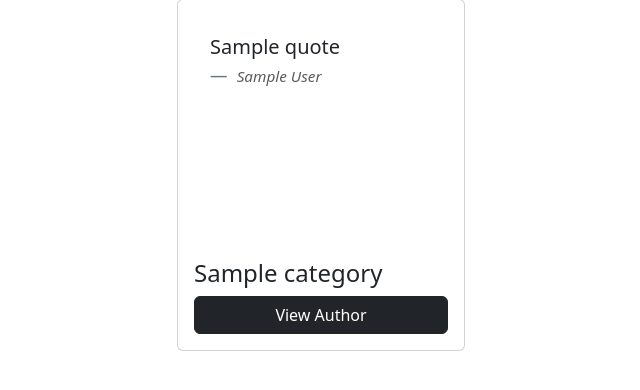
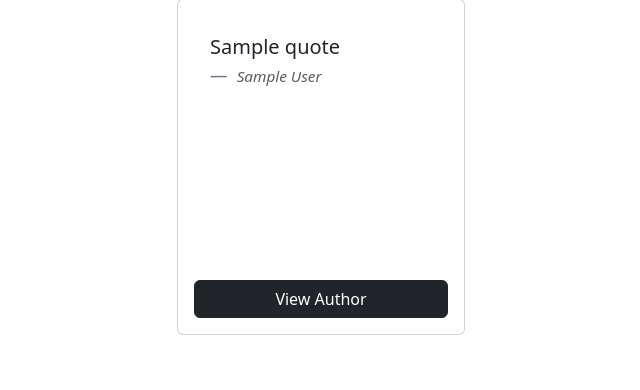
Before and after one commit to nataliepcodes/motivational-quotes-app, a Django app: template quotes_project/notable_quotes/templates/notable_quotes/home.html in a window 1280 px wide. Shown: the part 129-519 px from the top of the page, without its empty margins (319-959 px from the left). Run offline with Django 3.2, Linux system fonts and the light colour scheme; the template is opened without the code that fills it: most values are stand-ins (such as "Sample title", 1, 10 or a date in 2020).

Commit message:
Removed categories from cards

```diff
--- a/quotes_project/notable_quotes/templates/notable_quotes/home.html
+++ b/quotes_project/notable_quotes/templates/notable_quotes/home.html
@@ -10,7 +10,7 @@
 
         {% for quote in quotes %}
             <div class="col-3">
-                <div class="card p-3 mt-3 mb-5" style="width: 18rem; height:22rem;">
+                <div class="card p-3 mt-3 mb-5" style="width: 18rem; height:21rem;">
                     <blockquote class="blockquote mb-0 card-body">
                     <p>{{ quote.quote }}</p>
                     <footer class="blockquote-footer">
@@ -19,16 +19,15 @@
                         </small>
                     </footer>
                     </blockquote>
-                    {% for category in quote.category.all %}
-                        <h4>{{ category.name }}</h4>
-                    {% endfor %}
                     <a href="{% url 'author_detail' quote.author.id %}" class="btn btn-dark">View Author</a>
                 </div>
             </div>
         {% empty %}
             <p>No quotes available.</p>
         {% endfor %}
+
         </div>
+
     </div>
 
 {% endblock%}
```
